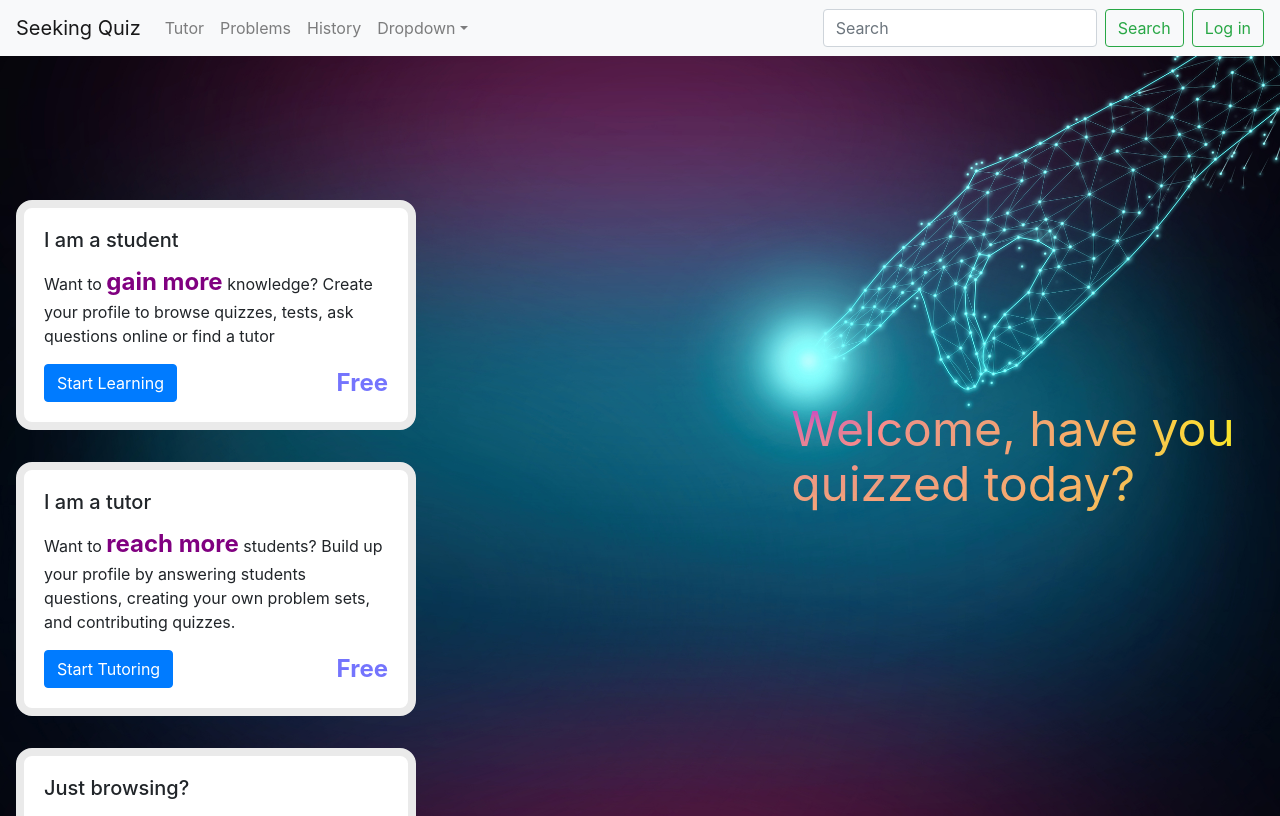
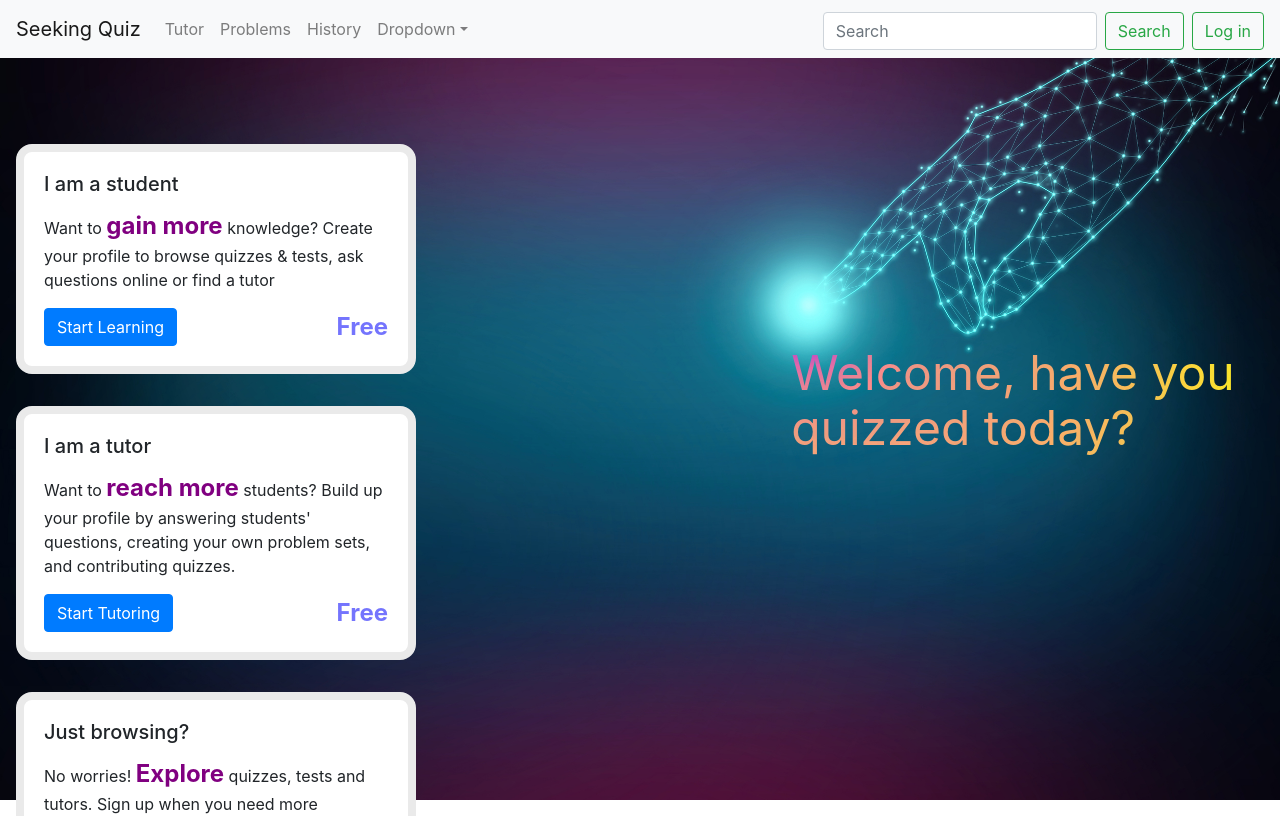
Before and after one commit to megawawa/cherry, a Next.js app: page / in a window 1280 px wide. Shown: the top 816 px of the page. Built offline with nearby package versions, Linux system fonts and the light colour scheme.

Commit message:
Title: [nav bar] make position fixed. Fix issue with resizing
Description:
as title. Each page need to accomodate to this change by applying
 the correct margin

Test plan:

```diff
--- a/components/navbar.tsx
+++ b/components/navbar.tsx
@@ -17,7 +17,12 @@ export default function MainNavbar() {
                 Log in
             </Button>;
     return (
-        <Navbar bg="light" expand="lg">
+        <Navbar bg="light" expand="lg" style={{
+            position: "fixed", /* Set the navbar to fixed position */
+            top: 0, /* Position the navbar at the top of the page */
+            width: "100%",
+            zIndex: 999,
+        }}>
             <Link href="/" passHref>
                 <Navbar.Brand >Seeking Quiz</Navbar.Brand>
             </Link>
@@ -41,11 +46,11 @@ export default function MainNavbar() {
                         <NavDropdown.Item href="#action/3.4">Separated link</NavDropdown.Item>
                     </NavDropdown>
                 </Nav>
-                <Form inline>
+                <Form inline className="mt-1 mr-2">
                     <FormControl type="text" placeholder="Search" className="mr-sm-2" />
                     <Button variant="outline-success">Search</Button>
                 </Form>
-                <Form inline className="ml-2">
+                <Form inline className="mt-1">
                     {loginButton}
                 </Form>
             </Navbar.Collapse>
--- a/pages/index.js
+++ b/pages/index.js
@@ -18,7 +18,7 @@ export default function Home() {
               <Card.Text>
                 Want to <span className={styles.highlightCardText}>
                   gain more</span><span> knowledge</span>?
-                Create your profile to browse quizzes, tests, ask questions
+                Create your profile to browse quizzes & tests, ask questions
                 online or find a tutor
           </Card.Text>
               <div className={styles.cardFooter}>
@@ -35,7 +35,7 @@ export default function Home() {
               <Card.Text>
                 Want to <span className={styles.highlightCardText}>
                   reach more</span><span> students</span>?
-                  Build up your profile by answering students questions,
+                  Build up your profile by answering students' questions,
                   creating your own problem sets, and contributing
                   quizzes.
               </Card.Text>
@@ -53,7 +53,7 @@ export default function Home() {
                 No worries! <span className={styles.highlightCardText}>Explore</span>
                 <span> </span>
                  quizzes, tests and tutors. Sign up when
-                you want more features!
+                you need more features!
           </Card.Text>
           <div className={styles.cardFooter}>
                 <Button variant="primary">Start exploring</Button>
```
